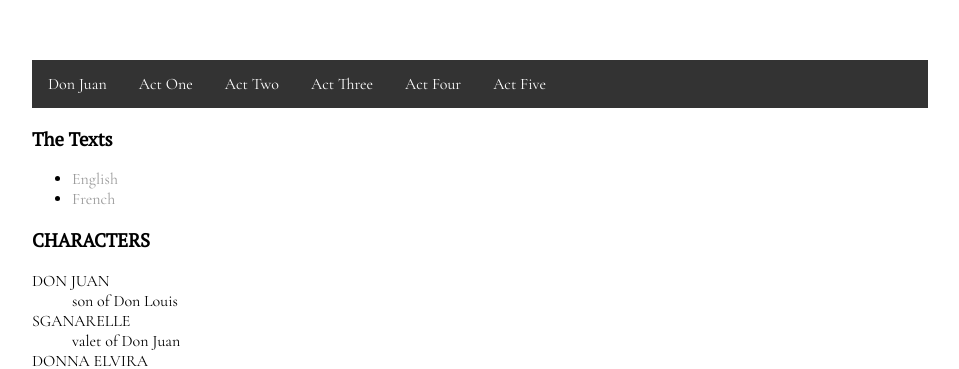
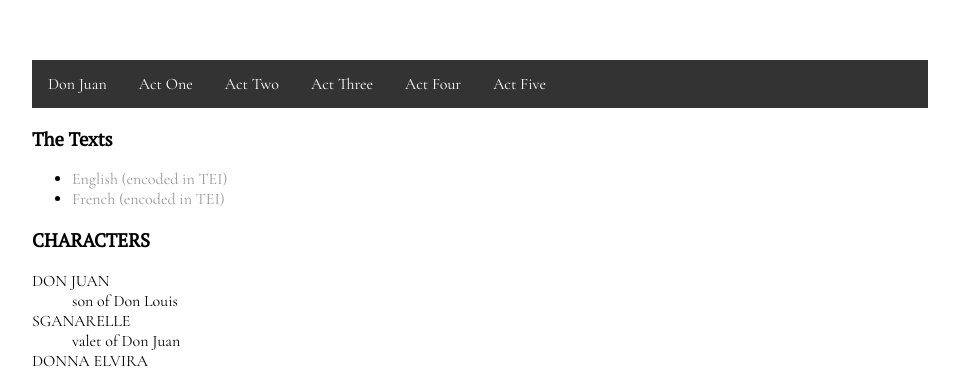
Before and after one commit to chloedufour/cdufour.github.io, a Jekyll site: the page built from final/DonJuan/index.html, in a window 1280 px wide. Shown: the top 369 px of the page, without its empty margins (160-1119 px from the left). Built offline with Jekyll 4.4.1, drawn with Linux system fonts in a browser that asks for light colours.

Commit message:
Update index.html

```diff
--- a/final/DonJuan/index.html
+++ b/final/DonJuan/index.html
@@ -5,8 +5,8 @@ title: "Don Juan"
 <html>
  <h3>The Texts</h3>
  <ul>
-  <li><a href="/final/DonJuan/DonJuan.xml">English</a></li>
-  <li><a href="/final/DonJuan/DonJuan-french.xml">French</a></li>
+  <li><a href="/final/DonJuan/DonJuan.xml">English (encoded in TEI)</a></li>
+  <li><a href="/final/DonJuan/DonJuan-french.xml">French (encoded in TEI)</a></li>
  </ul>
 
 <h3>CHARACTERS</h3>
```
